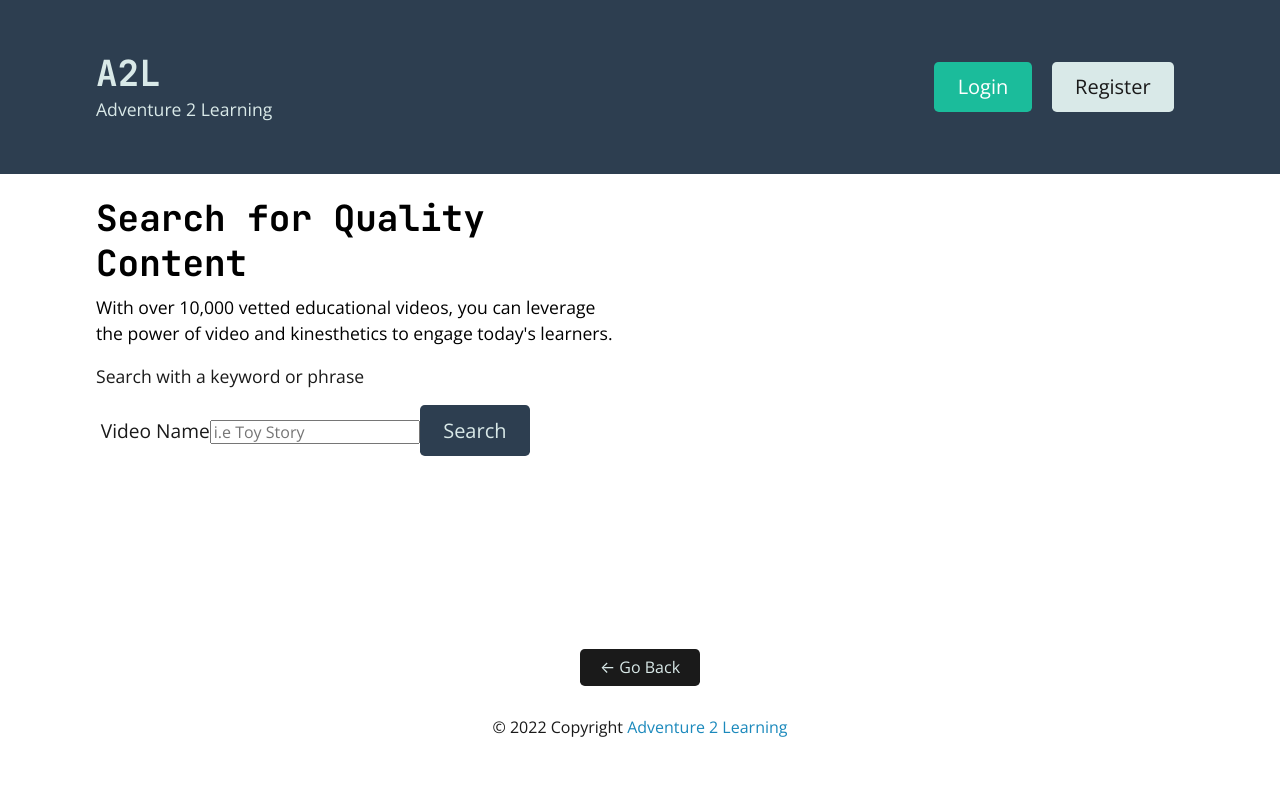
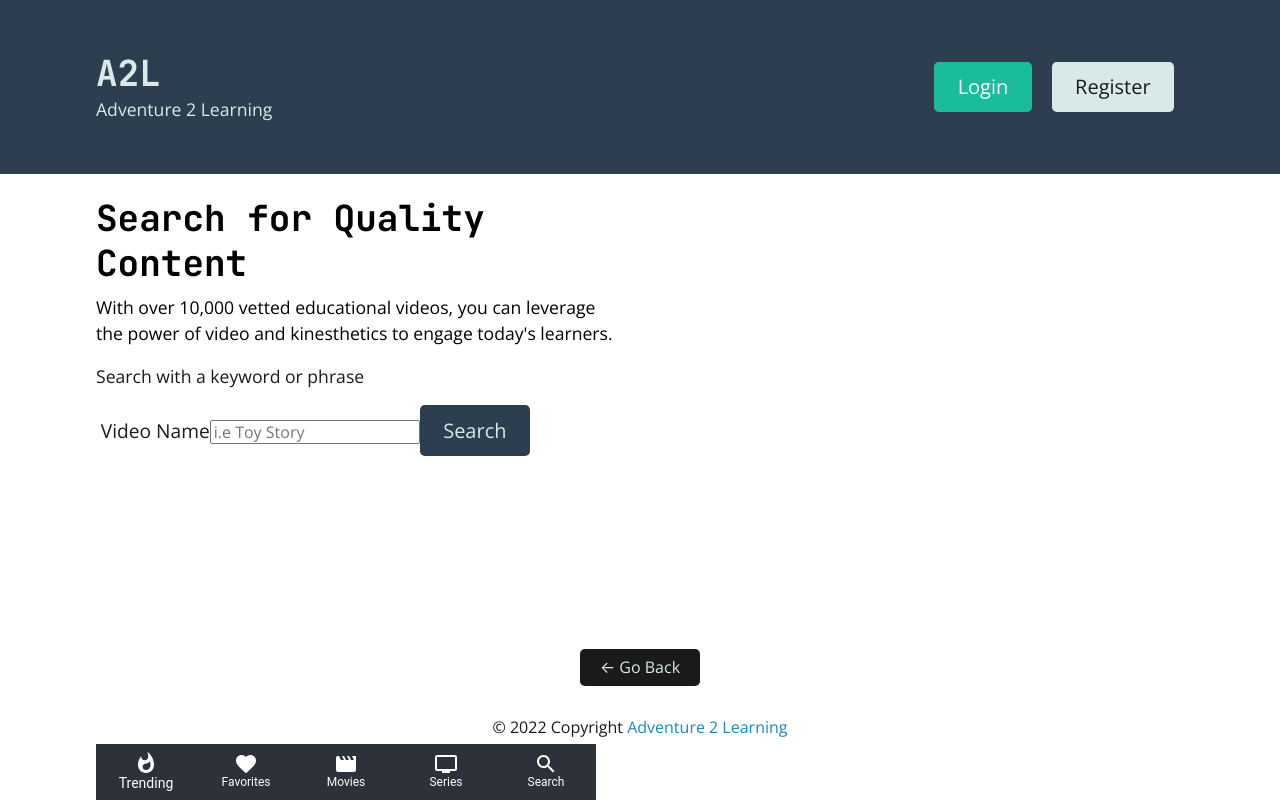
Before and after one commit to denimazzei/a2l-test, a React (Create React App) app in the folder client/: page /landing-page in a window 1280 px wide. Built offline with nearby package versions, Linux system fonts and the light colour scheme.

Commit message:
adding custom footer to landing-page with routes

```diff
--- a/client/package.json
+++ b/client/package.json
@@ -5,6 +5,8 @@
     "proxy": "http://localhost:3001",
     "dependencies": {
         "@apollo/client": "^3.3.5",
+        "@material-ui/core": "^4.12.3",
+        "@material-ui/icons": "^4.11.2",
         "@testing-library/jest-dom": "^5.11.4",
         "@testing-library/react": "^11.1.0",
         "@testing-library/user-event": "^12.1.10",
--- a/client/src/App.js
+++ b/client/src/App.js
@@ -6,7 +6,7 @@ import {
   createHttpLink,
 } from '@apollo/client';
 import { setContext } from '@apollo/client/link/context';
-import { BrowserRouter as Router, Route } from 'react-router-dom';
+import { BrowserRouter as Router, Route, Switch } from 'react-router-dom';
 
 import PageHeader from "./components/PageHeader/PageHeader.js";
 import LandingPage from "./components/LandingPage.js";
@@ -14,6 +14,12 @@ import RegisterPage from "./components/RegisterPage/RegisterPage.js";
 import LoginPage from "./components/LoginPage/LoginPage.js";
 import IndexNavbar from './components/Navbars/IndexNavbar.js';
 import Footer from './components/Footer/Footer.js';
+import { Container } from 'reactstrap';
+import Trending from './pages/trending'
+import Movies from './pages/movies'
+import Favorites from './pages/favorites'
+import Series from './pages/series'
+import Search from './pages/search'
 
 // Construct our main GraphQL API endpoint
 const httpLink = createHttpLink({
@@ -58,6 +64,17 @@ function App() {
             <Route exact path="/landing-page">
               <LandingPage />
             </Route>
+            <Container>
+              <Switch>
+                <Route  path="/trending" component={Trending} exact/>
+                <Route  path="/favories" component={Favorites}/>
+                <Route  path="/movies" component={Movies}/>
+                <Route  path="/search" component={Search}/>
+                <Route  path="/series" component={Series}/>
+              </Switch>
+            </Container>
+
+
 
           </div>
           <Footer />
--- a/client/src/components/LandingPage.js
+++ b/client/src/components/LandingPage.js
@@ -16,9 +16,7 @@ import {
   Col,
 } from "reactstrap";
 
-// core components
 
-//import bigChartData from "variables/charts.js";
 
 export default function LandingPage() {
   React.useEffect(() => {
@@ -30,7 +28,6 @@ export default function LandingPage() {
   }, []);
   return (
     <>
-
       <div className="wrapper">
         <div className="page-header">
           <div className="content-center">
@@ -60,7 +57,6 @@ export default function LandingPage() {
           </div>
         </div>
 
-
       </div>
     </>
   );
--- a/client/src/components/Search.js
+++ b/client/src/components/Search.js
@@ -1,5 +1,6 @@
 import React, { useState } from "react";
 import { Button, Label, Form, Input } from "reactstrap";
+import SearchFooter from "./SearchFooter";
 
 export default function SearchMovies() {
   //states - input query, movies
@@ -61,6 +62,7 @@ export default function SearchMovies() {
             </div>
           ))}
       </div>
+      <SearchFooter/>
     </>
   );
 }
--- /dev/null
+++ b/client/src/components/SearchFooter.js
@@ -0,0 +1,52 @@
+import React from 'react';
+import { makeStyles } from '@material-ui/core/styles';
+import BottomNavigation from '@material-ui/core/BottomNavigation';
+import BottomNavigationAction from '@material-ui/core/BottomNavigationAction';
+import FavoriteIcon from '@material-ui/icons/Favorite';
+import MovieIcon from '@material-ui/icons/Movie';
+import WhatshotIcon from '@material-ui/icons/Whatshot';
+import SearchIcon from '@material-ui/icons/Search';
+import TVIcon from '@material-ui/icons/Tv';
+
+
+
+
+
+
+const useStyles = makeStyles({
+  root: {
+    width: 500,
+    position: "fixed",
+    bottom: 0,
+    backgroundColor: "#2d313a",
+    zIndex: 100,
+
+  },
+});
+
+export default function SearchFooter() {
+  const classes = useStyles();
+  const [value, setValue] = React.useState(0);
+
+  return (
+    <BottomNavigation
+      value={value}
+      onChange={(event, newValue) => {
+        setValue(newValue);
+      }}
+      showLabels
+      className={classes.root}
+    >
+      <BottomNavigationAction
+      style={{ color: "white" }} label="Trending" icon={<WhatshotIcon />} />
+      <BottomNavigationAction
+      style={{ color: "white" }} label="Favorites" icon={<FavoriteIcon />} />
+      <BottomNavigationAction
+      style={{ color: "white" }} label="Movies" icon={<MovieIcon />} />
+      <BottomNavigationAction
+      style={{ color: "white" }} label="Series" icon={<TVIcon />} />
+      <BottomNavigationAction
+      style={{ color: "white" }} label="Search" icon={<SearchIcon />} />
+    </BottomNavigation>
+  );
+}
--- a/client/src/index.css
+++ b/client/src/index.css
@@ -20,6 +20,7 @@ body {
 main {
   display: block;
 }
+
 
 /**
  * Correct the font size and margin on `h1` elements within `section` and
--- /dev/null
+++ b/client/src/pages/favorites.js
@@ -0,0 +1,8 @@
+const Favorites = () => {
+    return (
+        <div>
+            <span className="pageTitle">Favorites</span>
+        </div>
+    )
+}
+export default Favorites;
--- /dev/null
+++ b/client/src/pages/movies.js
@@ -0,0 +1,8 @@
+const Movies = () => {
+    return (
+        <div>
+            <span className="pageTitle">Movies</span>
+        </div>
+    )
+}
+export default Movies;
--- /dev/null
+++ b/client/src/pages/search.js
@@ -0,0 +1,8 @@
+const Search = () => {
+    return (
+        <div>
+            <span className="pageTitle">Search</span>
+        </div>
+    )
+}
+export default Search;
--- /dev/null
+++ b/client/src/pages/series.js
@@ -0,0 +1,8 @@
+const Series = () => {
+    return (
+        <div>
+            <span className="pageTitle">Series</span>
+        </div>
+    )
+}
+export default Series;
--- /dev/null
+++ b/client/src/pages/trending.js
@@ -0,0 +1,8 @@
+const Trending = () => {
+    return (
+        <div>
+            <span className="pageTitle">Trending</span>
+        </div>
+    )
+}
+export default Trending;
```
Also changed, not shown: client/src/components/landingpage2.js (deleted), 1 other file (tests, documents, lock files or other folders).
